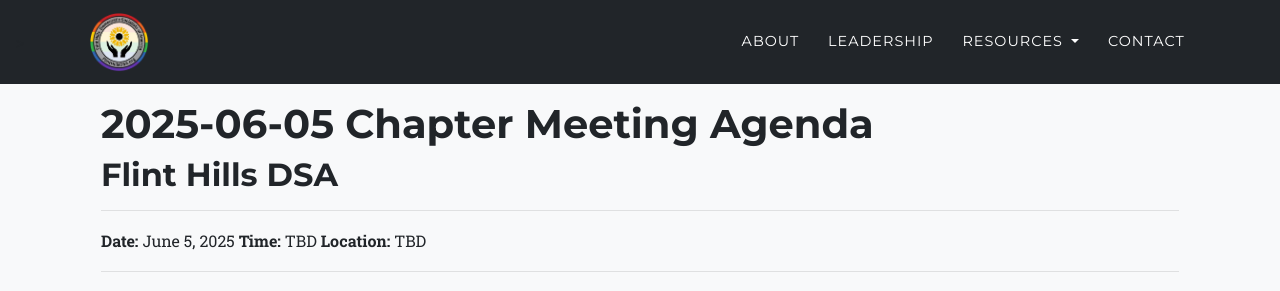
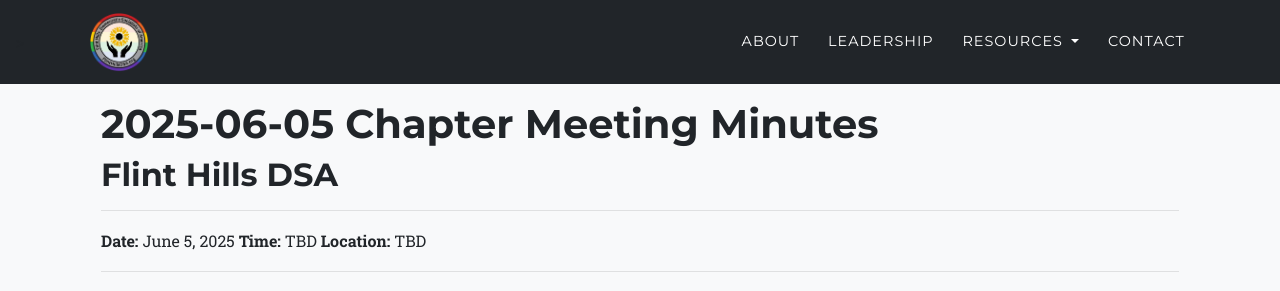
Before and after one commit to flinthillsdsa/website, a Jekyll site: the page built from _resources/chapter-documentation/chapter-meetings/files/2025-06-05-chapter-meeting/index.md, in a window 1280 px wide and 927 px high. Shown: the top 291 px of the window. Built offline with Jekyll 4.4.1, drawn with Linux system fonts in a browser that asks for light colours; some web fonts are replaced.

Commit message:
Sync updated resources

```diff
--- a/_resources/chapter-documentation/chapter-meetings/files/2025-06-05-chapter-meeting/index.md
+++ b/_resources/chapter-documentation/chapter-meetings/files/2025-06-05-chapter-meeting/index.md
@@ -1,12 +1,12 @@
 ---
 layout: resource
 section: resources
-title: 2025-06-05 Chapter Meeting Agenda
+title: 2025-06-05 Chapter Meeting Minutes
 hide_title: true
 permalink: /resources/chapter-documentation/chapter-meetings/files/2025-06-05-chapter-meeting/
 ---
 
-# 2025-06-05 Chapter Meeting Agenda
+# 2025-06-05 Chapter Meeting Minutes
 
 ## Flint Hills DSA
 
```
Also changed, not shown: _resources/chapter-documentation/chapter-meetings/index.md (+1 -1 lines).
